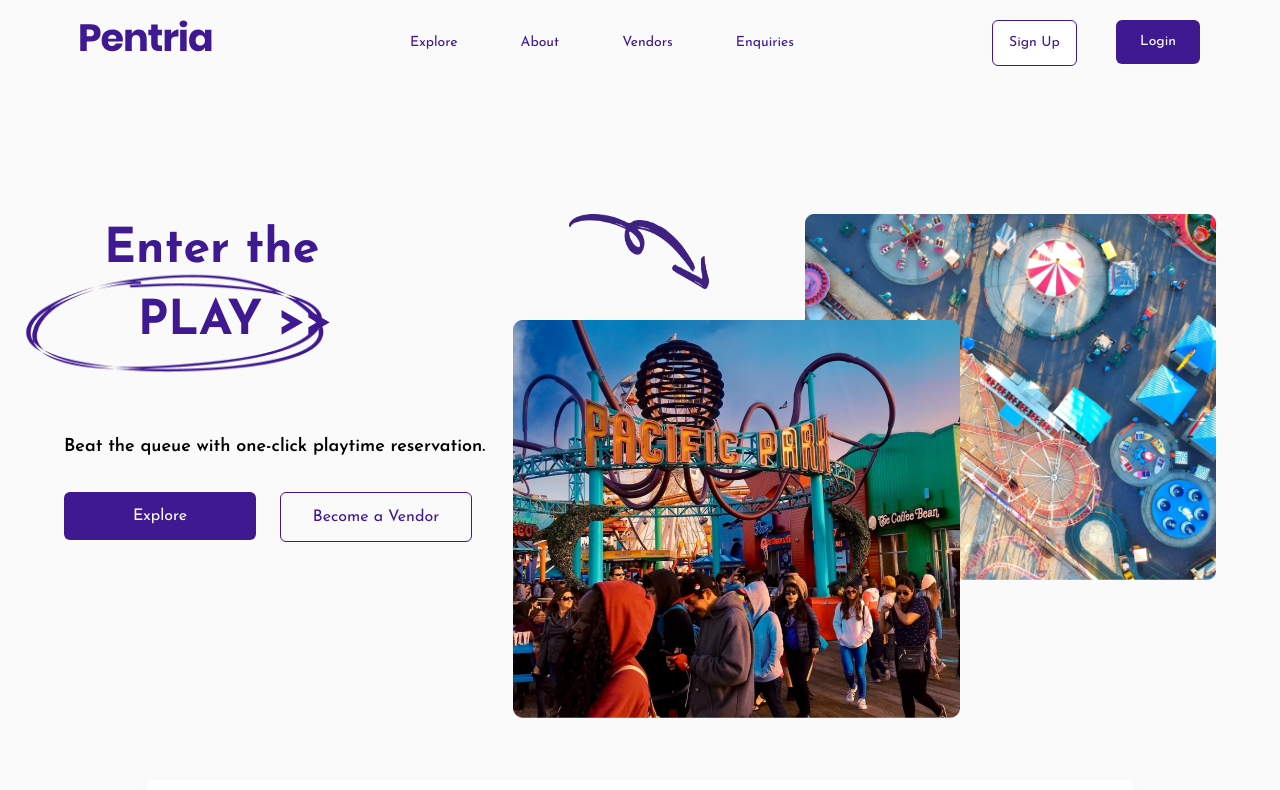
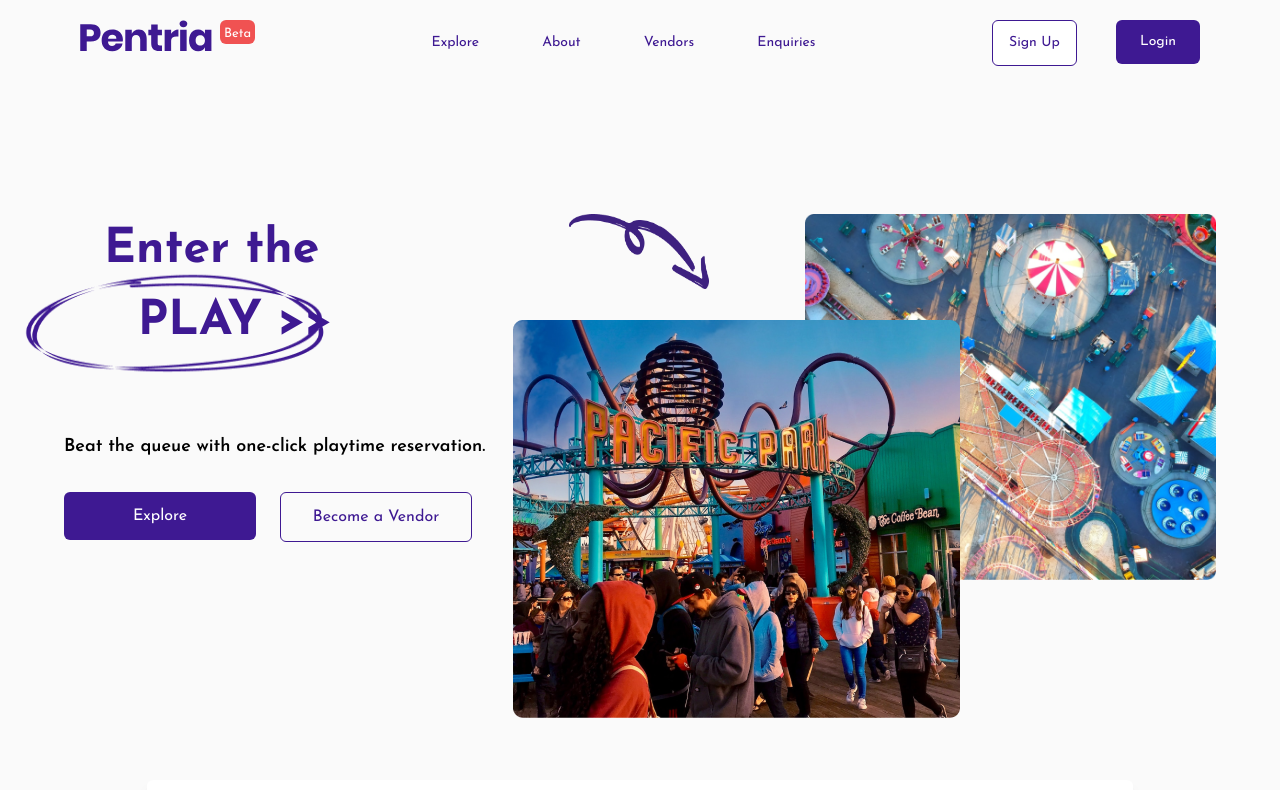
Before and after one commit to Gamehuz/pentria-web, a Next.js app: page / in a window 1280 px wide. Shown: the top 790 px of the page. Built offline with nearby package versions, Linux system fonts and the light colour scheme; no server answers; what cookies-next, next-redux-wrapper, react-facebook would draw is missing.

Commit message:
beta version

```diff
--- a/components/HeaderNav.tsx
+++ b/components/HeaderNav.tsx
@@ -16,7 +16,10 @@
     <div className='shadow'>
       <div className='sm:hidden lg:flex justify-between px-20 p-5 text-sm'>
         <Link href={"/"}>
-          <img src="/images/Pentria.svg" alt="" />
+          <div className='flex space-x-2'>
+            <img src="/images/Pentria.svg" alt="" />
+            <small className='beta'>Beta</small>
+          </div>
         </Link>
         <div className='flex w-96 my-auto justify-between text-primaryColor'>
           <Link href={"/explore"}>
@@ -65,6 +68,7 @@
       <div className='sm:flex justify-between lg:hidden p-3'>
         <Link href={"/"}>
           <img src="/images/Pentria.svg" alt="" />
+          <small className='beta'>Beta</small>
         </Link>
         <img src="/images/hamburger.png" className='w-8 h-8 cursor-pointer' onClick={() => setToggle(!toggle)} alt="" />
       </div>
--- a/components/dashboard/HeaderNav.tsx
+++ b/components/dashboard/HeaderNav.tsx
@@ -12,7 +12,10 @@
     <div className='py-5 fixed w-full z-20 bg-white flex justify-between lg:px-20 px-4 shadow'>
       <img src="/images/hamburger.png" className='w-8 h-8 cursor-pointer lg:hidden' onClick={() => setToggle()} alt="" />
       <Link href={"/"}>
-        <img src="/images/Pentria.svg" alt="" />
+        <div className='flex space-x-2'>
+          <img src="/images/Pentria.svg" alt="" />
+          <small className='beta'>Beta</small>
+        </div>
       </Link>
       {
         user.accountType === "VENDOR" ? <div className='flex justify-between w-24'>
--- a/styles/globals.css
+++ b/styles/globals.css
@@ -5,6 +5,12 @@
 @layer base {
   body {
     @apply bg-white font-josefin;
+  }
+}
+
+@layer components {
+  .beta {
+    @apply bg-red-500 p-1 text-white rounded-md text-center h-6 text-[13px];
   }
 }
 
```
